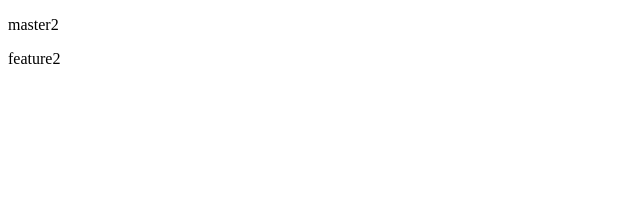
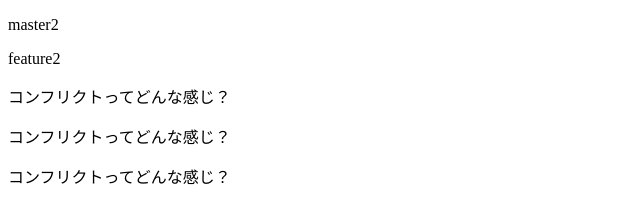
Before and after one commit to koudai-developer/git-test, a plain HTML site: page index.html in a window 1280 px wide. Shown: the whole page, without its empty margins (0-640 px from the left). Drawn offline with Linux system fonts and the light colour scheme.

Commit message:
コンフリクトの実験

```diff
--- a/index.html
+++ b/index.html
@@ -8,5 +8,10 @@
 <body>
   <p>master2</p>
   <p>feature2</p>
+  <div>
+    <p>コンフリクトってどんな感じ？</p>
+    <p>コンフリクトってどんな感じ？</p>
+    <p>コンフリクトってどんな感じ？</p>
+  </div>
 </body>
 </html>
```
